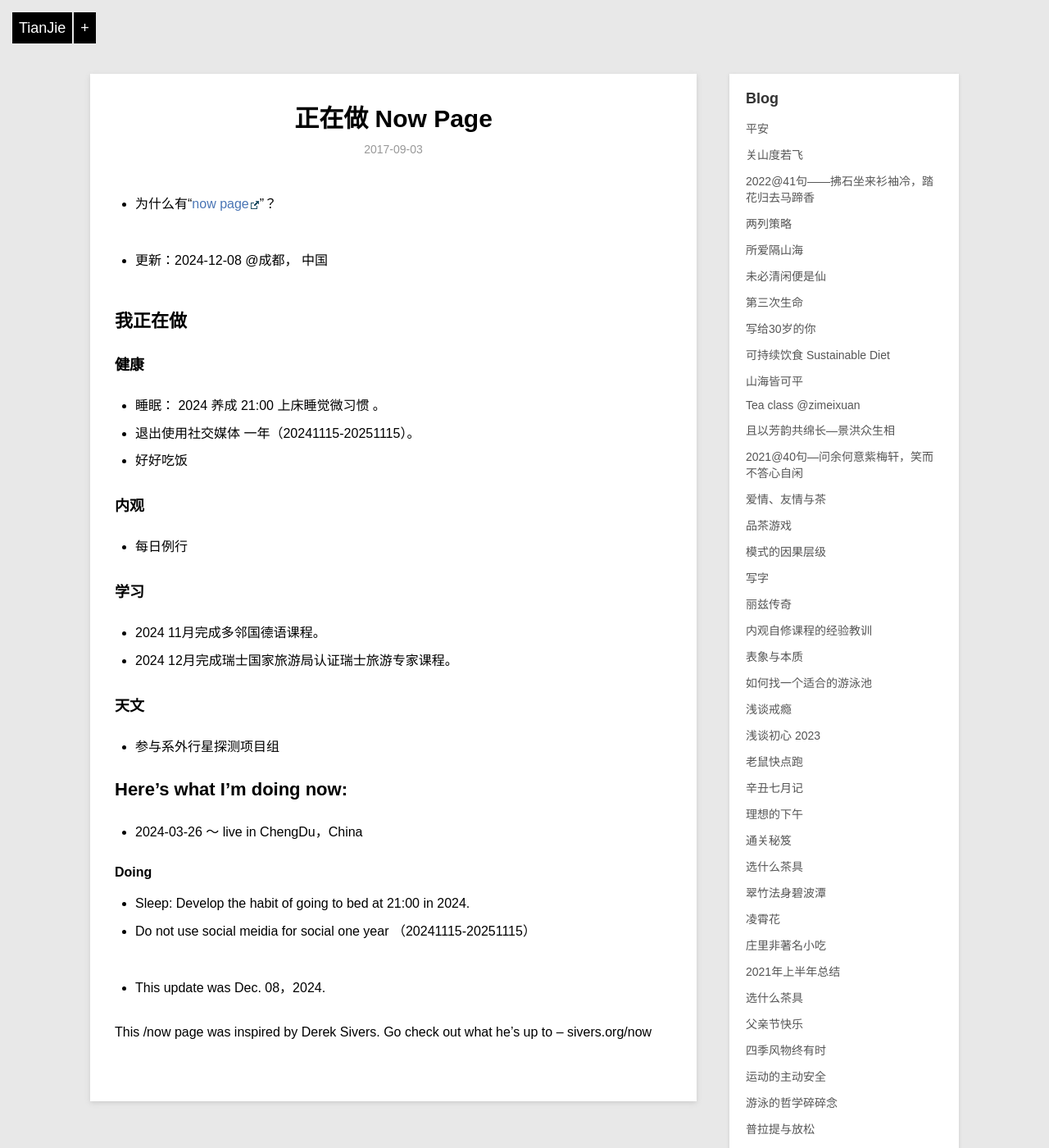
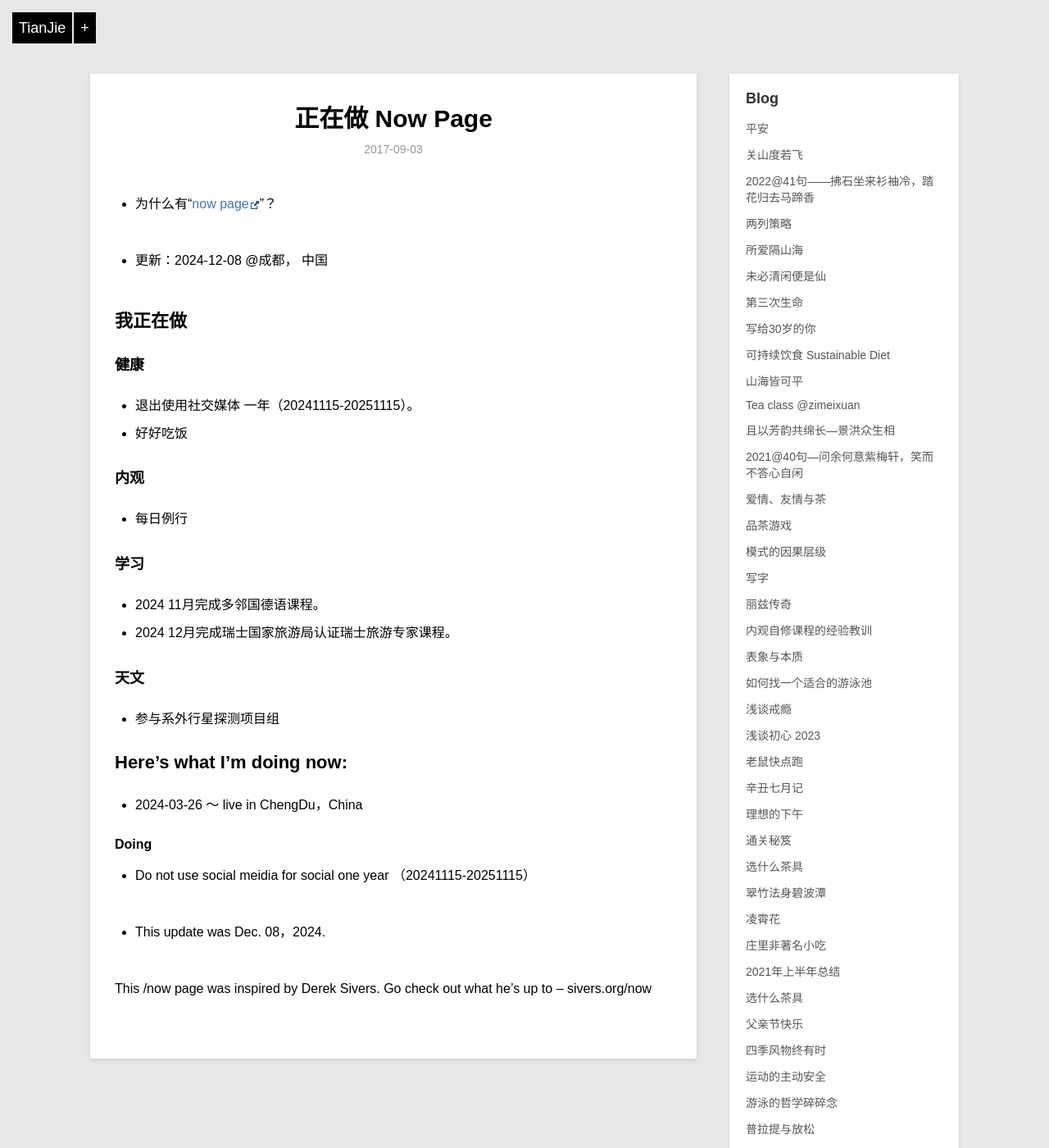
Before and after one commit to violettianjie/violettianjie.github.io, a Jekyll site: the page built from _posts/blog/2017-09-03-now.md, in a window 1280 px wide and 1400 px high. Shown: the whole window at 82% size. Built offline with Jekyll 4.4.1, drawn with Linux system fonts in a browser that asks for light colours; comment, search, counter and statistics services are not loaded.

Commit message:
Update 2017-09-03-now.md

```diff
--- a/_posts/blog/2017-09-03-now.md
+++ b/_posts/blog/2017-09-03-now.md
@@ -15,7 +15,7 @@ category: blog
 ## 我正在做
 
 ### 健康
-- 睡眠：  2024 养成 21:00 上床睡觉微习惯 。
+
 - 退出使用社交媒体 一年（20241115-20251115）。
 - 好好吃饭
 
@@ -47,7 +47,7 @@ category: blog
 
 #### Doing
 
-- Sleep: Develop the habit of going to bed at 21:00 in 2024.
+
 - Do not use social meidia for social one year （20241115-20251115）
 
 
```
